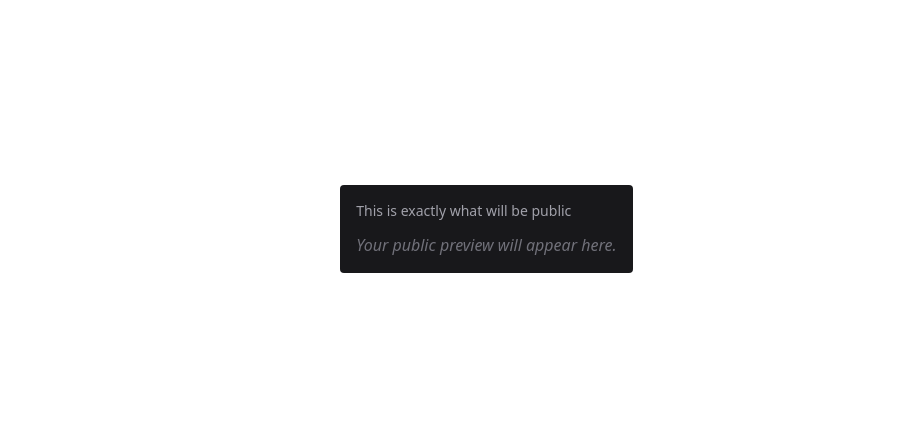
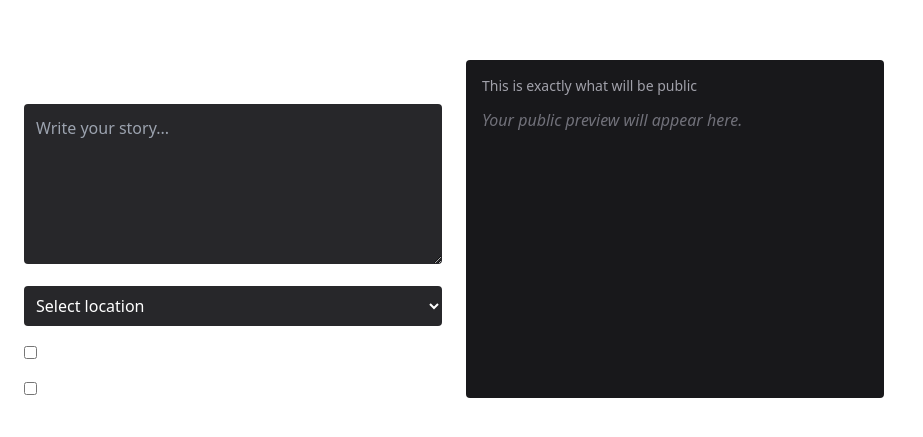
Before and after one commit to sivuiii/upside-voices, a React app in the folder frontend/: page /submit in a window 1280 px wide. Shown: the part 171-608 px from the top of the page, without its empty margins (0-923 px from the left). Built offline with nearby package versions, Linux system fonts and the light colour scheme; the HTML template or start-up script is replaced by a standard one.

Commit message:
Update Submitstory.jsx
"Implement live public preview on story submission"

```diff
--- a/frontend/src/pages/Submitstory.jsx
+++ b/frontend/src/pages/Submitstory.jsx
@@ -17,9 +17,80 @@ export default function Submitstory() {
   <div className="p-6 text-white grid grid-cols-1 md:grid-cols-2 gap-6">
 
     {/* LEFT: INPUT */}
-    <div className="space-y-4">
-      <h1 className="text-xl">Write your story</h1>
-    </div>
+   <div className="space-y-4">
+  <h1 className="text-xl">Write your story</h1>
+
+  <textarea
+    className="w-full h-40 p-3 bg-zinc-800 rounded"
+    placeholder="Write your story..."
+    value={fullStory.content}
+    onChange={(e) => {
+      const text = e.target.value;
+
+      setFullStory((prev) => ({
+        ...prev,
+        content: text,
+      }));
+
+      setPublicStory((prev) => ({
+        ...prev,
+        content: text,
+      }));
+    }}
+  />
+
+  <select
+    className="w-full p-2 bg-zinc-800 rounded"
+    value={fullStory.location}
+    onChange={(e) => {
+      const loc = e.target.value;
+
+      setFullStory((prev) => ({
+        ...prev,
+        location: loc,
+      }));
+
+      setPublicStory((prev) => ({
+        ...prev,
+        location: loc,
+      }));
+    }}
+  >
+    <option value="">Select location</option>
+    <option value="Hawkins High School">Hawkins High School</option>
+    <option value="Starcourt Mall">Starcourt Mall</option>
+    <option value="Byers House">Byers House</option>
+  </select>
+
+  <label className="flex items-center gap-2 text-sm">
+    <input
+      type="checkbox"
+      checked={fullStory.informAuthorities}
+      onChange={(e) =>
+        setFullStory((prev) => ({
+          ...prev,
+          informAuthorities: e.target.checked,
+        }))
+      }
+    />
+    Inform relevant authorities
+  </label>
+
+  <label className="flex items-center gap-2 text-sm">
+    <input
+      type="checkbox"
+      checked={fullStory.openToConference}
+      onChange={(e) =>
+        setFullStory((prev) => ({
+          ...prev,
+          openToConference: e.target.checked,
+        }))
+      }
+    />
+    Open to anonymous group conference
+  </label>
+</div>
+
 
     {/* RIGHT: PREVIEW */}
     <div className="bg-zinc-900 p-4 rounded space-y-3">
```
